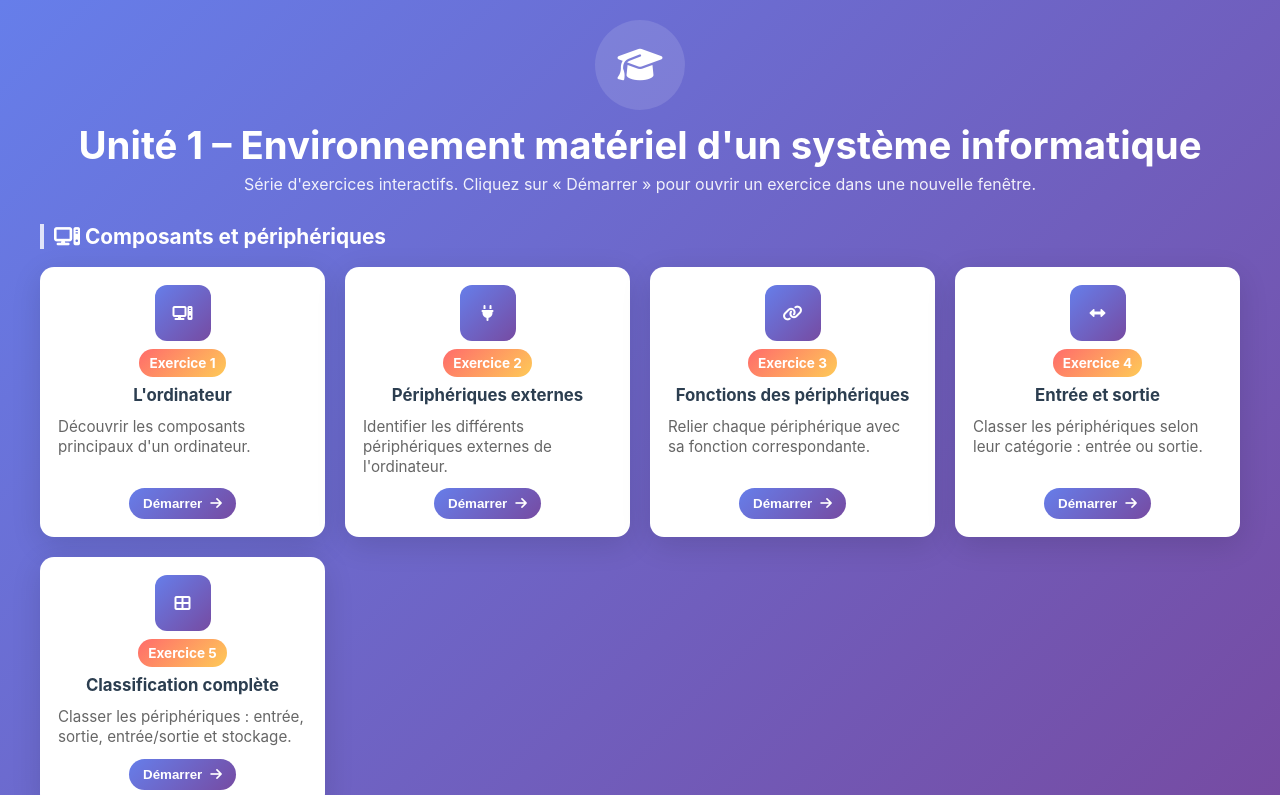
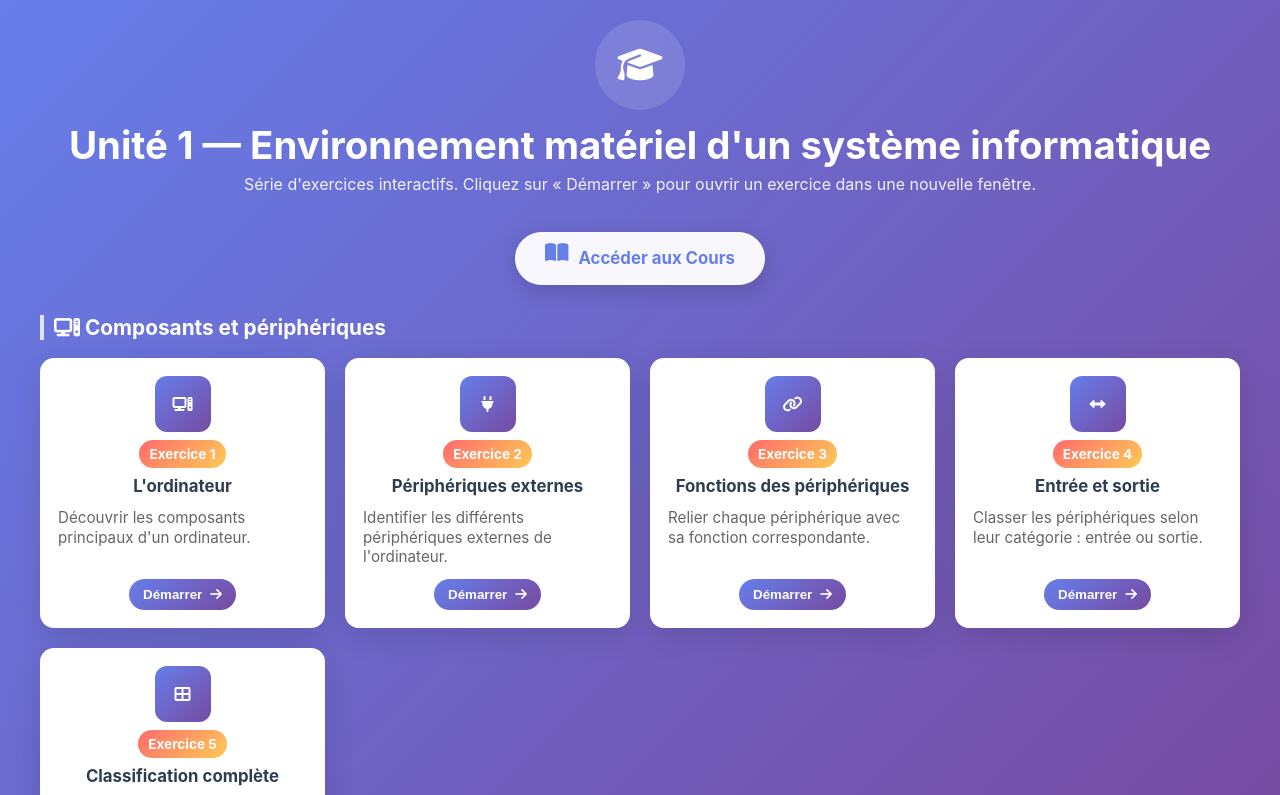
Before and after one commit to TAbdellah/u1, a plain HTML site: page index.html in a window 1280 px wide. Shown: the top 795 px of the page. Drawn offline with Linux system fonts and the light colour scheme.

Commit message:
Add Cours

```diff
--- a/index.html
+++ b/index.html
@@ -3,7 +3,7 @@
 <head>
   <meta charset="utf-8" />
   <meta name="viewport" content="width=device-width,initial-scale=1" />
-  <title>Exercices – Unité 1 : Environnement matériel d'un système informatique</title>
+  <title>Exercices — Unité 1 : Environnement matériel d'un système informatique</title>
   <link href="https://cdnjs.cloudflare.com/ajax/libs/font-awesome/6.4.0/css/all.min.css" rel="stylesheet">
   <style>
     *{box-sizing:border-box;margin:0;padding:0}
@@ -48,15 +48,45 @@
     .footer-bottom .author{color:#667eea;font-weight:600;margin-top:6px;display:inline-block}
     .footer-bottom .heart{color:#e74c3c;display:inline-block;animation:heartbeat 1.5s ease-in-out infinite}
     @keyframes heartbeat{0%,100%{transform:scale(1)}10%,30%{transform:scale(1.1)}20%,40%{transform:scale(1)}}
-    @media (max-width:600px){body{padding:12px}.exercise-top{gap:8px}}
+    .cours-btn{
+      display:inline-flex;
+      align-items:center;
+      gap:10px;
+      background:rgba(255,255,255,0.95);
+      color:#667eea;
+      padding:14px 28px;
+      border-radius:30px;
+      text-decoration:none;
+      font-weight:700;
+      font-size:1.05rem;
+      margin-top:20px;
+      box-shadow:0 6px 20px rgba(0,0,0,0.15);
+      transition:all 0.3s ease;
+      border:2px solid rgba(255,255,255,0.3);
+    }
+    .cours-btn:hover{
+      transform:translateY(-3px) scale(1.05);
+      box-shadow:0 10px 30px rgba(0,0,0,0.25);
+      background:#fff;
+    }
+    .cours-btn i{
+      font-size:1.3rem;
+      animation:bounce 2s ease-in-out infinite;
+    }
+    @keyframes bounce{0%,100%{transform:translateY(0)}50%{transform:translateY(-5px)}}
+    @media (max-width:600px){body{padding:12px}.exercise-top{gap:8px}.cours-btn{padding:12px 22px;font-size:0.95rem}}
   </style>
 </head>
 <body>
   <div class="container">
     <header class="header">
       <div class="logo-placeholder"><i class="fas fa-graduation-cap"></i></div>
-      <h1>Unité 1 – Environnement matériel d'un système informatique</h1>
+      <h1>Unité 1 — Environnement matériel d'un système informatique</h1>
       <p class="lead">Série d'exercices interactifs. Cliquez sur « Démarrer » pour ouvrir un exercice dans une nouvelle fenêtre.</p>
+      <a href="https://tabdellah.github.io/cours/" target="_blank" class="cours-btn">
+        <i class="fas fa-book-open"></i>
+        <span>Accéder aux Cours</span>
+      </a>
     </header>
 
     <main>
@@ -287,7 +317,7 @@
           </div>
         </a>
 
-        <a class="exercise-card" href="exercice18_système_d’exploitation l’appareil.html" target="_blank">
+        <a class="exercise-card" href="exercice18_système_d'exploitation l'appareil.html" target="_blank">
           <div class="exercise-top">
             <div class="exercise-icon"><i class="fas fa-mobile-alt"></i></div>
             <div class="exercise-number">Exercice 18</div>
@@ -356,7 +386,7 @@
     <footer class="footer">
       <div class="footer-content">
         <strong>© 2025-2026 Tous droits réservés</strong>
-        Académie Régionale de l'Éducation et de la Formation – Région Souss Massa<br>
+        Académie Régionale de l'Éducation et de la Formation — Région Souss Massa<br>
         Direction Provinciale Inzegane Aït Melloul<br>
         Collège Othmane Ibn Affane
       </div>
```
